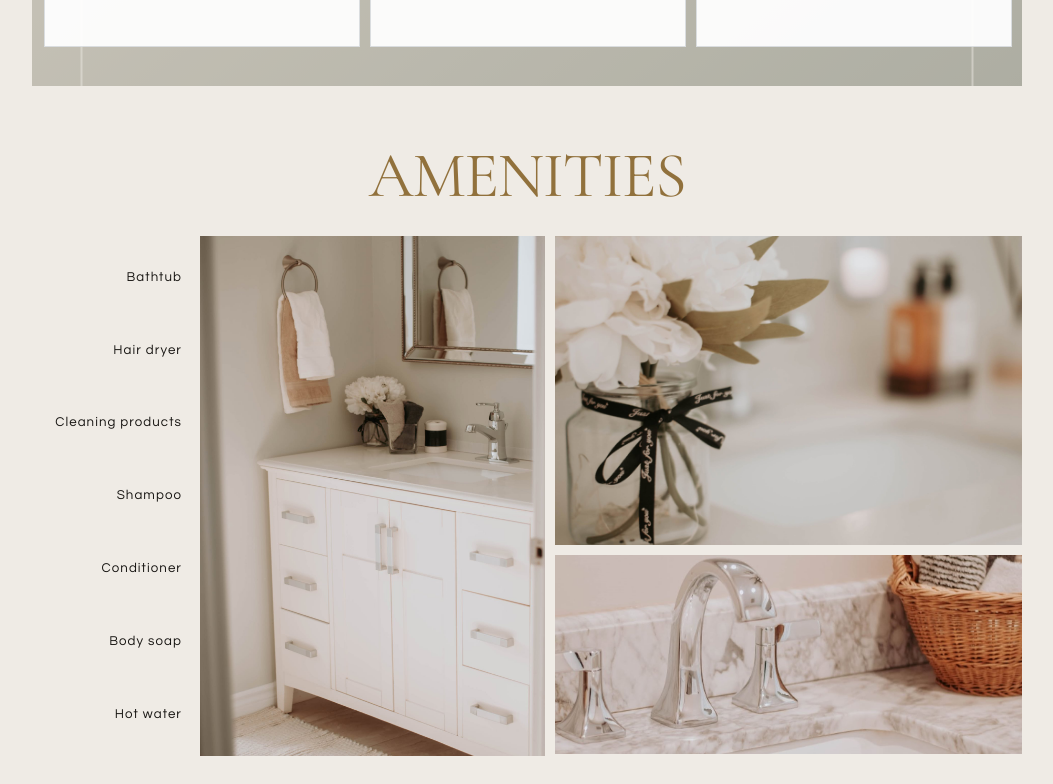
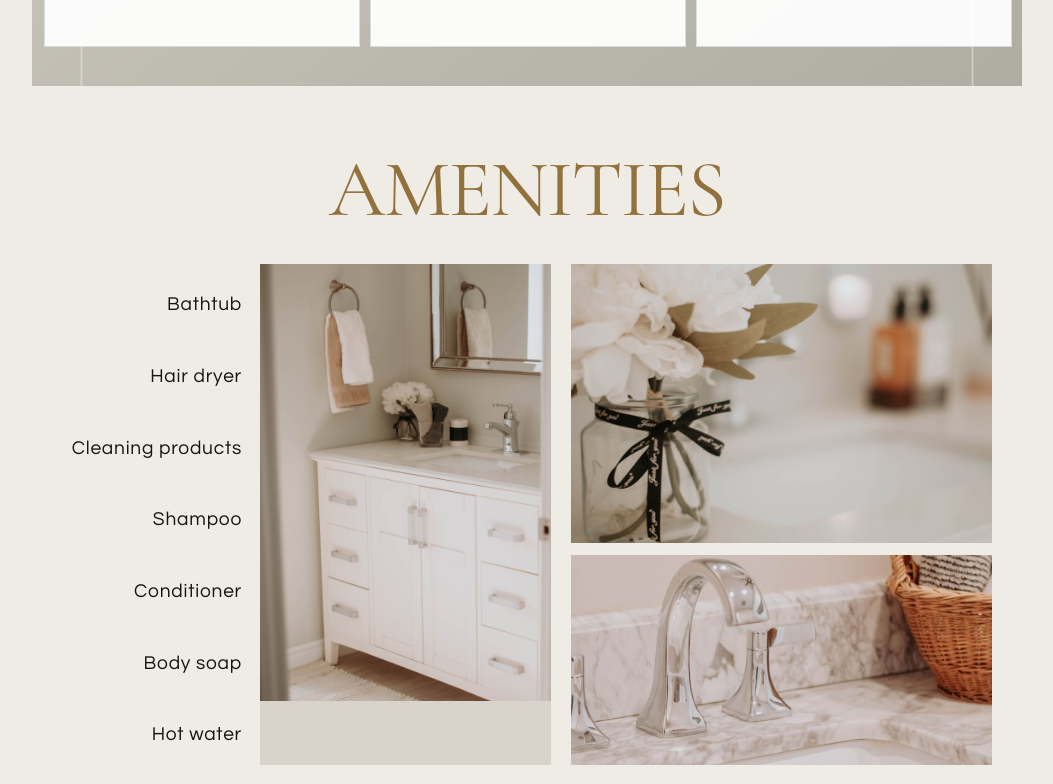
Before and after one commit to Fauxbear95/tuer-accomodations, a React (Vite) app: page / in a window 1280 px wide. Shown: the part 3140-3924 px from the top of the page, without its empty margins (113-1166 px from the left). Built offline with nearby package versions, Linux system fonts and the light colour scheme.

Commit message:
Match amenities layout to reference

```diff
--- a/src/styles/amenities.css
+++ b/src/styles/amenities.css
@@ -120,6 +120,15 @@
 }
 
 @media (min-width: 901px) {
+  .amenities-section {
+    padding-top: 18px;
+  }
+
+  .amenities-title {
+    margin-bottom: 34px;
+    font-size: 5rem;
+  }
+
   .amenities-container {
     width: 900px;
     max-width: 900px;
@@ -127,10 +136,50 @@
     margin-right: auto;
   }
 
-  .amenities-top,
-  .amenities-bottom {
+  .amenities-container .amenities-top {
+    width: min(100%, 930px);
+    max-width: 930px;
+    grid-template-columns: 180px minmax(0, 1fr);
+    gap: 18px;
+  }
+
+  .amenities-container .amenities-bottom {
     width: 100%;
     max-width: none;
+  }
+
+  .amenities-bathroom-images {
+    grid-template-columns: minmax(0, 0.69fr) minmax(0, 1fr);
+    gap: 20px;
+    align-items: stretch;
+  }
+
+  .amenities-bathroom-stack {
+    height: 100%;
+    grid-template-rows: minmax(0, 1fr) minmax(0, 0.75fr);
+    gap: 12px;
+    overflow: hidden;
+  }
+
+  .amenities-list {
+    font-size: 1.2rem;
+    letter-spacing: 0.04em;
+  }
+
+  .amenities-list-left {
+    height: 100%;
+  }
+
+  .amenities-bathroom-stack .amenity-photo {
+    height: 100%;
+    overflow: hidden;
+  }
+
+  .amenities-bathroom-stack .amenity-photo img {
+    width: 100%;
+    height: 100%;
+    object-fit: cover;
+    object-position: center;
   }
 }
 
```
